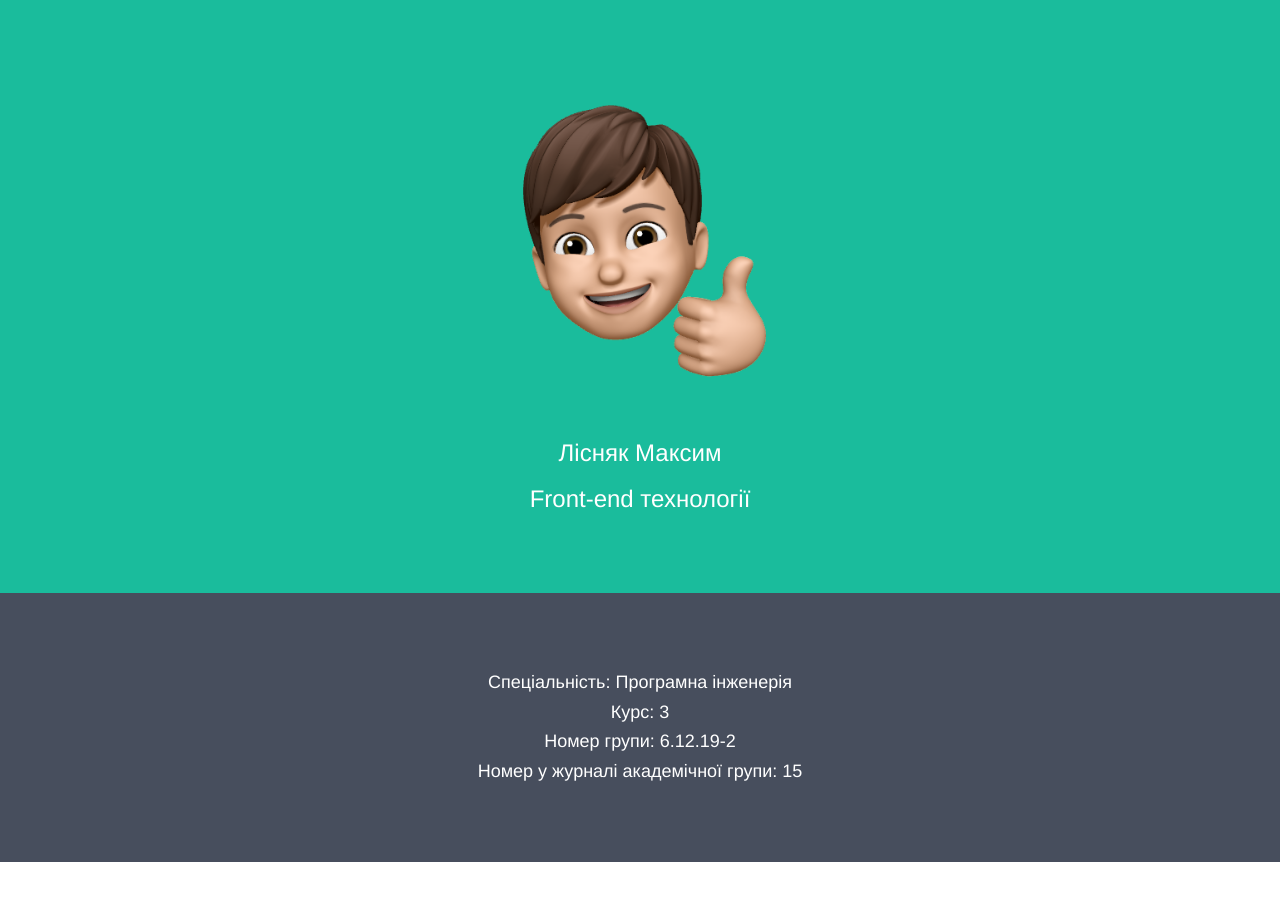
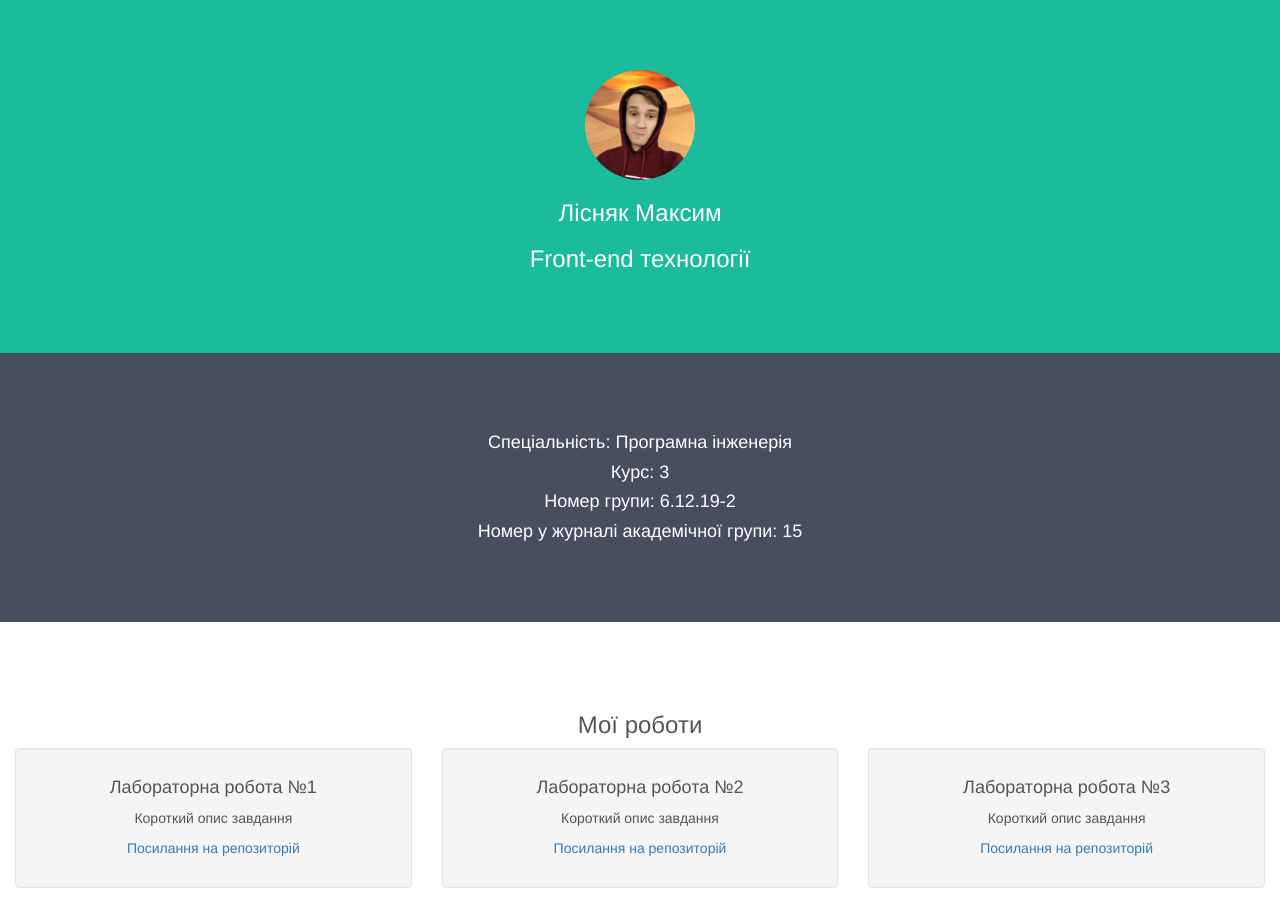
Before and after one commit to MaxLisniak/lab1, a plain HTML site: page public/index.html in a window 1280 px wide. Shown: the top 911 px of the page. Drawn offline with nearby package versions, Linux system fonts and the light colour scheme.

Commit message:
change photo & docker file

```diff
--- a/public/index.html
+++ b/public/index.html
@@ -25,12 +25,16 @@
     padding-top: 70px;
     padding-bottom: 70px;
   }
+  .avatar{
+    height: 110px;
+    width: 110px;
+  }
   </style>
 </head>
 <body>
 
 <div class="container-fluid bg-1 text-center">
-  <img src="./../static/Image.png" class="img-circle" alt="Bird" title="Ваше реальне фото (обов'язково)" width="350" height="350">
+  <img src="./../static/Image.jpg" class="img-circle avatar" alt="Bird" title="Ваше реальне фото (обов'язково)" width="350" height="350">
   <h3>Лісняк Максим</h3>
   <h3>Front-end технології</h3>
 </div>
```
Also changed, not shown: static/Image.jpg (added), static/Image.png (deleted), 1 other file.
